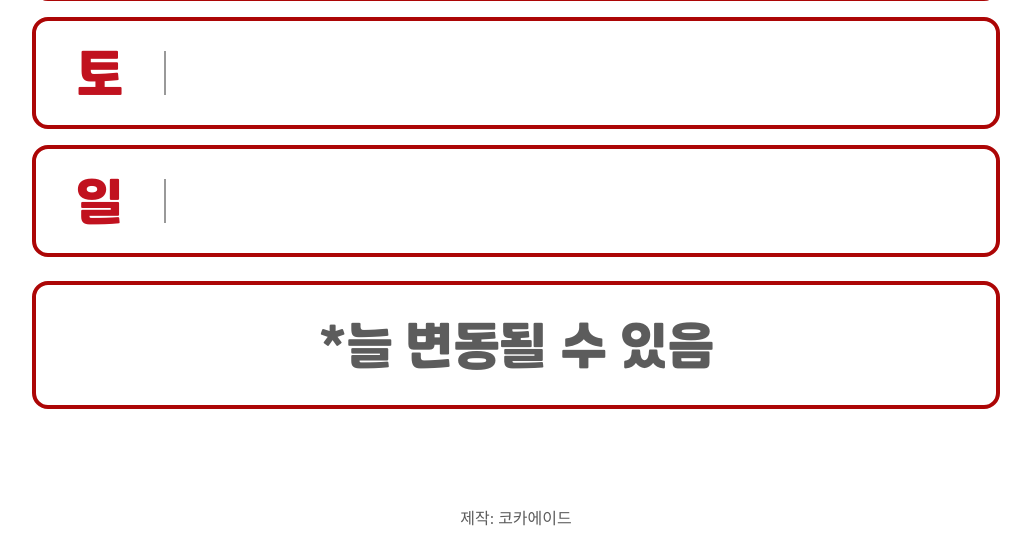
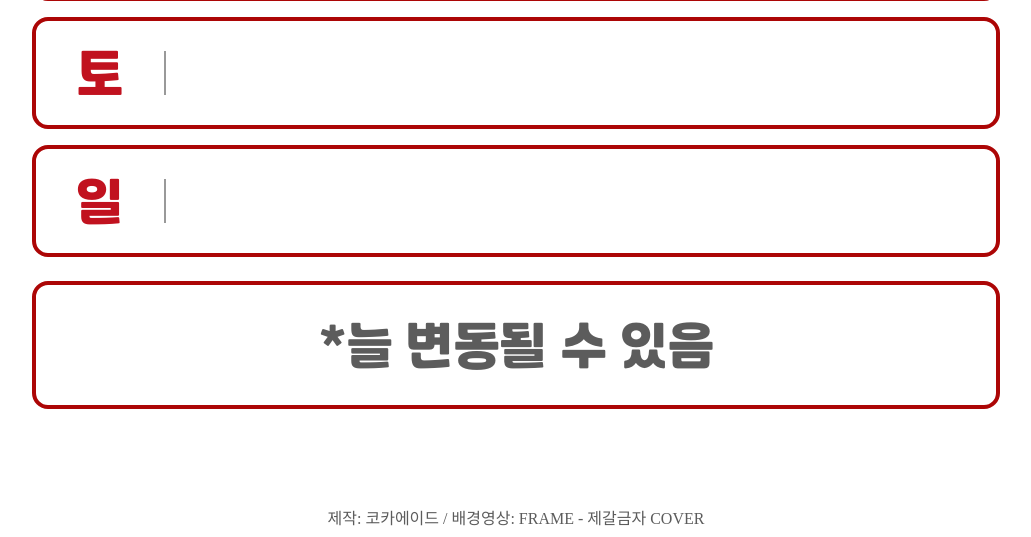
Before and after one commit to psmtree/jegalweekly, a plain HTML site: page index.html in a window 1280 px wide. Shown: the part 901-1438 px from the top of the page, without its empty margins (124-1155 px from the left). Drawn offline with Linux system fonts and the light colour scheme; a web font is replaced by a local one.

Commit message:
Update index.html

```diff
--- a/index.html
+++ b/index.html
@@ -77,7 +77,7 @@
         </div>
     </div>
 
-    <div class="credit">제작: 코카에이드</div>
+    <div class="credit">제작: 코카에이드 / 배경영상: FRAME - 제갈금자 COVER</div>
 
 
     <div class="patchnote">
```
